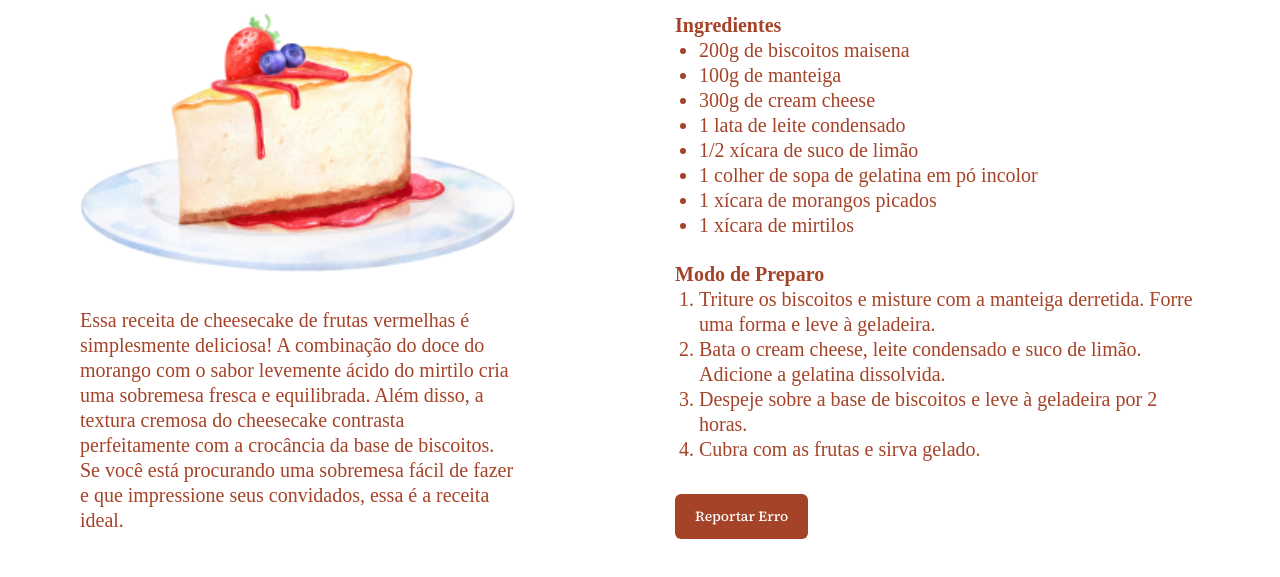
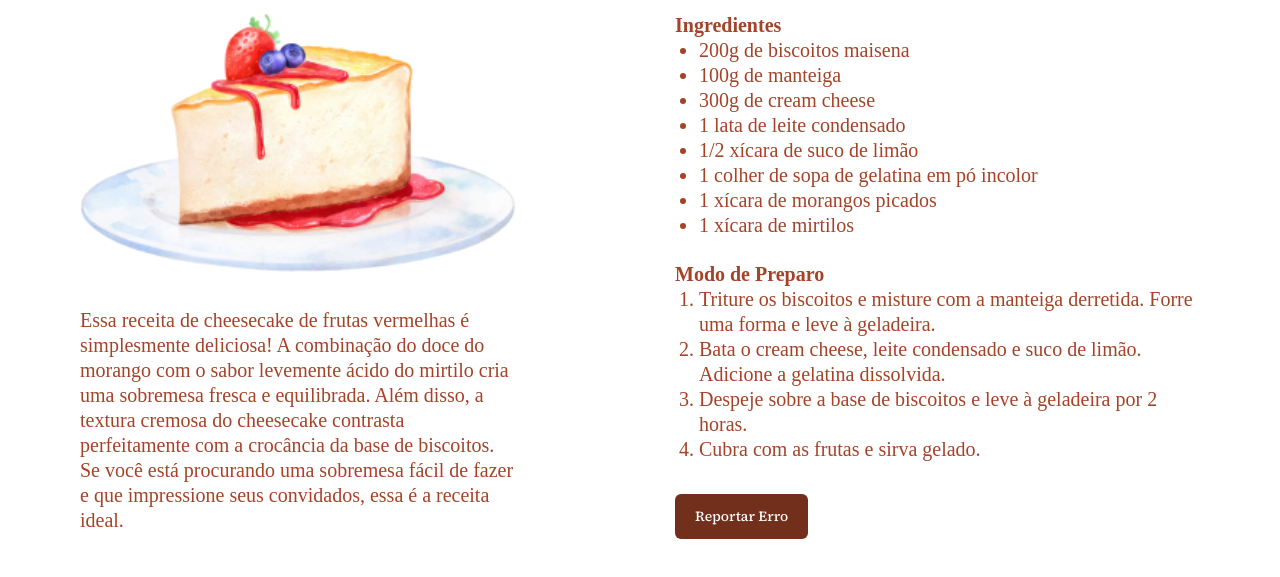
Before and after one commit to GuilhermeB-Braga/cheesecake, a plain HTML site: page index.html in a window 1280 px wide. In both pictures the pointer is over the button "Reportar Erro". Shown: the part 159-736 px from the top of the page. Drawn offline with Linux system fonts and the light colour scheme; a web font is replaced by a local one.

Commit message:
add button hover

```diff
--- a/style.css
+++ b/style.css
@@ -37,7 +37,12 @@ button{
     border-radius: .6rem;
     margin-top: 3.2rem;
     padding: .8rem 1.2rem;
+    transition: .2s;
 }
+
+    button:hover{
+        background-color: #722f1c;
+    }
 
 h1, h2{
     font-size: 2.8rem;
```
